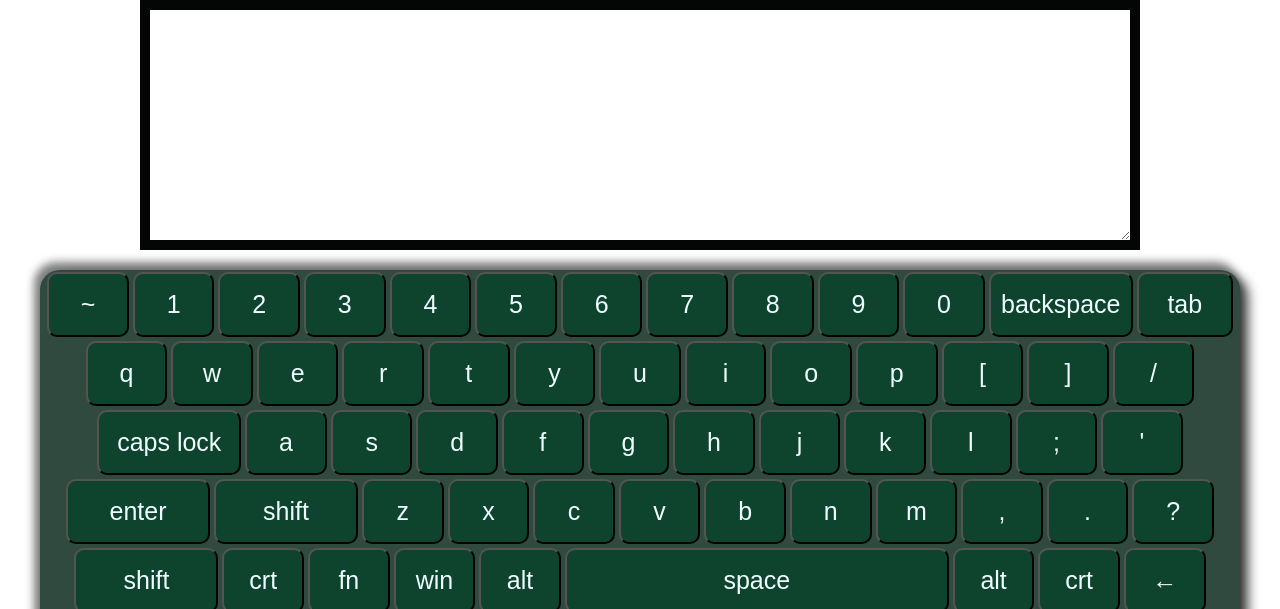
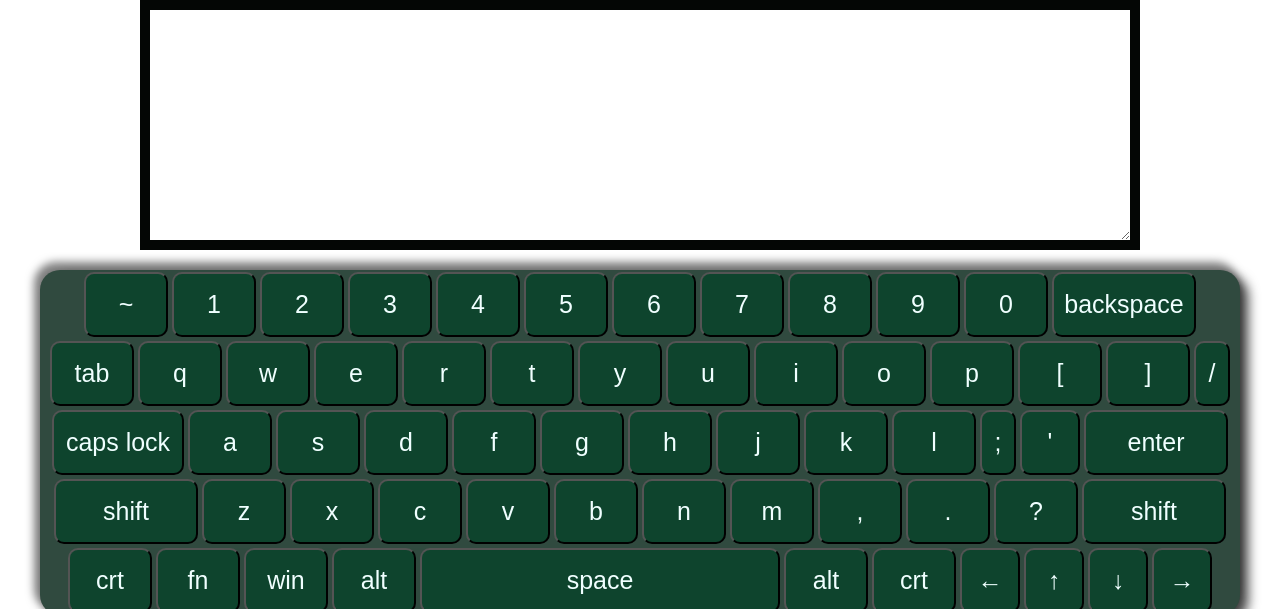
Before and after one commit to Lub4a/virtual-keyboard, a plain HTML site: page index.html in a window 1280 px wide. Shown: the top 609 px of the page. Drawn offline with Linux system fonts and the light colour scheme.

Commit message:
fix: change width button

```diff
--- a/style.css
+++ b/style.css
@@ -39,7 +39,7 @@ body {
 }
 
 .button-key{
-    width: 6.8%;
+    width: 7%;
     height: 65px;
     margin: 2px;
     font-size: 2.5em;
@@ -53,12 +53,20 @@ body {
     background-color: black;
 }
 
-.button-key:nth-child(13) {
-    width: 8%;
+.button-key:nth-child(26),
+.button-key:nth-child(37){
+    width: 3%;
+}
+
+.button-key:nth-child(27){
+    width: 11%;
+}
+
+.button-key:nth-child(38) {
+    width: 5%;
 }
 
 .button-key:nth-child(12),
-.button-key:nth-child(27),
 .button-key:nth-child(39),
 .button-key:nth-child(40){
     width: 12%;
@@ -69,7 +77,13 @@ body {
 }
 
 .button-key:nth-child(56) {
-    width: 32%;
+    width: 30%;
+}
+.button-key:nth-child(59),
+.button-key:nth-child(60),
+.button-key:nth-child(61),
+.button-key:nth-child(62){
+    width: 5%;
 }
 
 .text {
```
